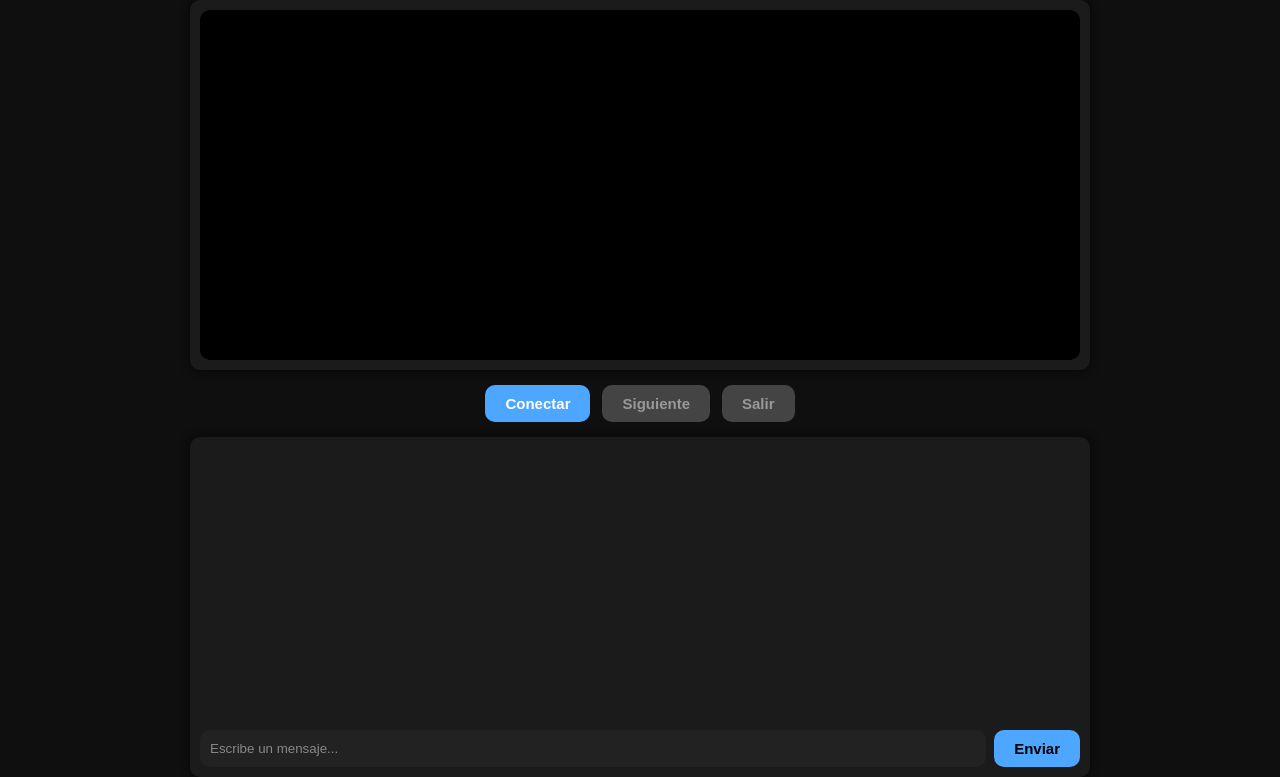
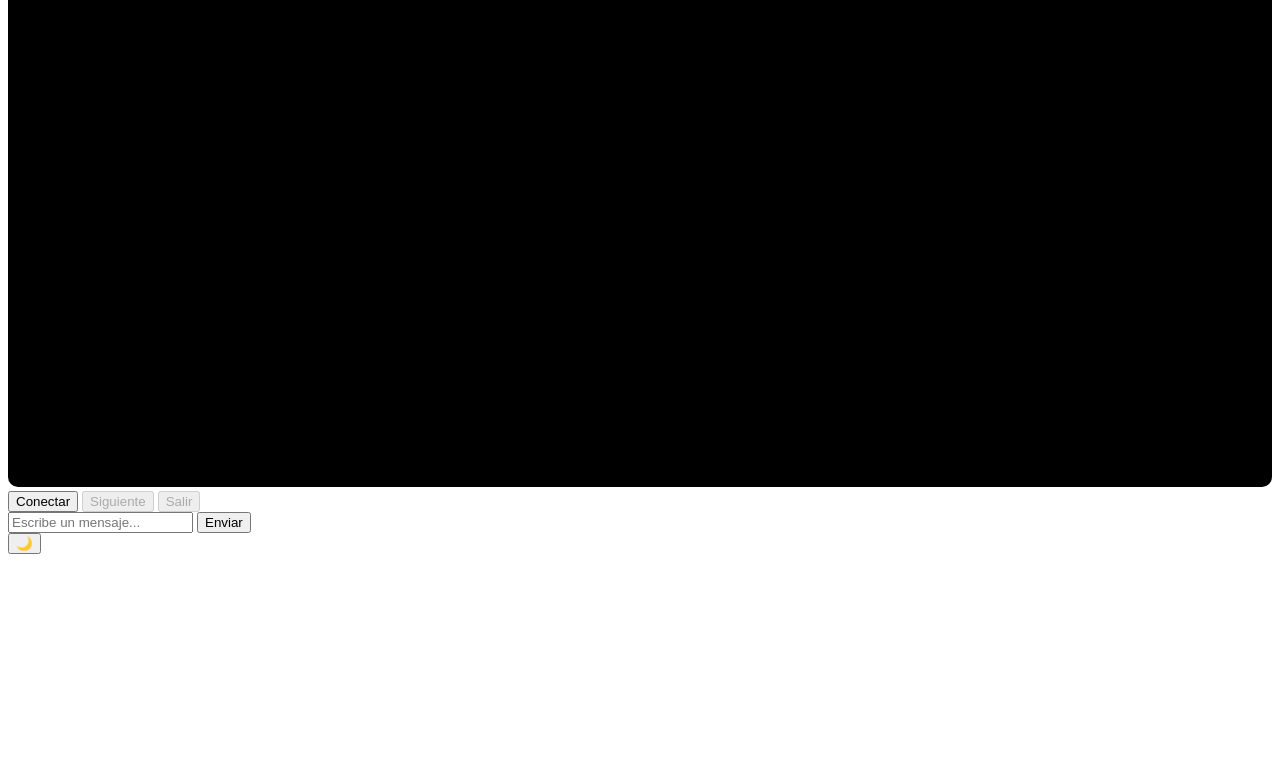
Before and after one commit to instagramcuanta82-wq/P-gina-web-2, a plain HTML site: page index.html in a window 1280 px wide. Shown: the part 93-870 px from the top of the page. After the commit the page ends 800 px from the top, so only its background shows below. Drawn offline with Linux system fonts and the light colour scheme.

Commit message:
Refactor CSS for video container and title styles

```diff
--- a/style.css
+++ b/style.css
@@ -1,206 +1,26 @@
-/* ================================
-   ESTILOS GENERALES
-================================== */
-
-body {
-    margin: 0;
-    padding: 0;
-    font-family: Arial, sans-serif;
-    background: #0f0f0f;
-    color: white;
-    display: flex;
-    justify-content: center;
-    min-height: 100vh;
+/* CONTENEDOR PRINCIPAL DEL VIDEO */
+.video-container {
+    width: 90%;
+    max-width: 900px; /* lo agranda bastante */
+    margin: 20px auto;
+    background: #111;
+    padding: 15px;
+    border-radius: 12px;
+    box-shadow: 0 0 15px rgba(0,0,0,0.4);
 }
 
-.main-container {
-    width: 95%;
-    max-width: 900px;
-    margin-top: 20px;
-    position: relative;
+/* TÍTULO “EXTRAÑO” */
+.video-container h3 {
+    margin-bottom: 10px;
+    text-align: center;
+    font-size: 22px;
 }
 
-.title {
-    text-align: center;
-    font-size: 32px;
-    margin-bottom: 15px;
-    letter-spacing: 1px;
-    font-weight: bold;
-    color: #4da6ff;
-}
-
-/* ================================
-   VIDEO
-================================== */
-
-.video-box {
-    background: #1b1b1b;
-    padding: 10px;
-    border-radius: 10px;
-    display: flex;
-    justify-content: center;
-    margin-bottom: 15px;
-    box-shadow: 0 0 10px rgba(0,0,0,0.7);
-}
-
+/* VIDEO REMOTO */
 #remoteVideo {
     width: 100%;
-    max-height: 350px;
-    background: black;
+    height: 500px;   /* <-- AQUI LO AGRANDÉ */
+    background: #000;
     border-radius: 10px;
+    object-fit: cover;  /* llena todo bonito */
 }
-
-/* ================================
-   BOTONES
-================================== */
-
-.controls {
-    display: flex;
-    justify-content: center;
-    gap: 12px;
-    margin-bottom: 15px;
-}
-
-.btn {
-    padding: 10px 20px;
-    border-radius: 10px;
-    cursor: pointer;
-    border: none;
-    font-size: 15px;
-    font-weight: bold;
-    transition: 0.2s;
-}
-
-.btn:disabled {
-    background: #444;
-    color: #999;
-    cursor: not-allowed;
-}
-
-.primary {
-    background: #4da6ff;
-    color: white;
-}
-
-.primary:hover {
-    background: #70b6ff;
-}
-
-.warning {
-    background: #ffa500;
-    color: black;
-}
-
-.warning:hover {
-    background: #ffbb40;
-}
-
-.danger {
-    background: #ff4d4d;
-    color: white;
-}
-
-.danger:hover {
-    background: #ff6666;
-}
-
-.send {
-    background: #4da6ff;
-}
-
-.send:hover {
-    background: #6cb7ff;
-}
-
-/* ================================
-   CHAT
-================================== */
-
-.chat-area {
-    background: #1b1b1b;
-    padding: 10px;
-    border-radius: 10px;
-    height: 320px;
-    display: flex;
-    flex-direction: column;
-    box-shadow: 0 0 10px rgba(0,0,0,0.7);
-}
-
-.messages {
-    flex: 1;
-    overflow-y: auto;
-    padding-right: 5px;
-}
-
-.messages::-webkit-scrollbar {
-    width: 6px;
-}
-
-.messages::-webkit-scrollbar-thumb {
-    background: #555;
-    border-radius: 5px;
-}
-
-.message {
-    padding: 8px 12px;
-    margin: 6px 0;
-    border-radius: 10px;
-    max-width: 75%;
-    font-size: 14px;
-}
-
-.me {
-    background: #4da6ff;
-    align-self: flex-end;
-    color: black;
-}
-
-.other {
-    background: #333;
-    align-self: flex-start;
-    color: white;
-}
-
-/* ================================
-   INPUT DEL CHAT
-================================== */
-
-.chat-input {
-    display: flex;
-    margin-top: 10px;
-    gap: 8px;
-}
-
-.chat-input input {
-    flex: 1;
-    padding: 10px;
-    border-radius: 10px;
-    border: none;
-    background: #222;
-    color: white;
-}
-
-.chat-input input::placeholder {
-    color: #888;
-}
-
-/* ================================
-   BOTÓN MODO OSCURO
-================================== */
-
-.dark-toggle {
-    position: absolute;
-    top: 10px;
-    right: 10px;
-    background: #222;
-    border: none;
-    padding: 8px;
-    border-radius: 50%;
-    color: white;
-    cursor: pointer;
-    font-size: 18px;
-}
-
-.dark-toggle:hover {
-    background: #333;
-}
```
